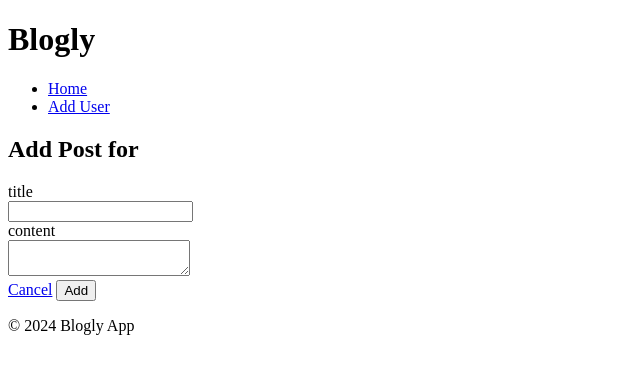
After one commit to SeanFroe/SQL_AL_Exercise_Bogly_PT_1, a Flask app: template templates/posts/new.html in a window 1280 px wide. The commit adds this page. Shown: the top 374 px of the page, without its empty margins (0-640 px from the left). Run offline with Flask 3, Linux system fonts and the light colour scheme; the template is opened without the code that fills it, so the values that code supplies are empty.

Commit message:
updating files to reflect update for project part 2.

```diff
--- a/app.py
+++ b/app.py
@@ -2,15 +2,16 @@
 
 from flask import Flask, request, render_template, redirect, flash, session
 from flask_debugtoolbar import DebugToolbarExtension
-from models import db, connect_db, User
+from models import db, connect_db, User, Post
 
 app = Flask(__name__)
 app.config['SQLALCHEMY_DATABASE_URI'] = 'postgresql:///blogly'
 app.config['SQLALCHEMY_TRACK_MODIFICATIONS'] = False
 app.config['SQLALCHEMY_ECHO'] = True
 app.config['SECRET_KEY'] = "blogly"
-app.config['DEBUG_TB_INTERCEPT_REDIRECTS'] = True
-debug = DebugToolbarExtension(app)
+# app.config['DEBUG_TB_INTERCEPT_REDIRECTS'] = True
+# app.config['DEBUG'] = False
+# debug = DebugToolbarExtension(app)
 
 connect_db(app)
 with app.app_context():
@@ -19,8 +20,16 @@ with app.app_context():
 
 @app.route('/')
 def root():
-    """Homepage redircts to list of users Page"""
-    return redirect('/users')
+    """Homepage show top 5 post by time created"""
+
+    posts = Post.query.order_by(Post.created_at.desc()).limit(5).all()
+    return render_template("posts/homepage.html", posts=posts)
+
+@app.errorhandler(404)
+def page_not_found(e):
+    """Show 404 NOT FOUND page"""
+
+    return render_template('404.html'), 404
 ####################################################################################
 # USERS ROUTE
 
@@ -81,5 +90,66 @@ def user_destroy(user_id):
     user =User.query.get_or_404(user_id)
     db.session.delete(user)
     db.session.commit()
+    flash(f"User {user.full_name} deleted.")
 
     return redirect("/users")
+# #############################################################################
+# POST ROUTES
+
+@app.route("/users/<int:user_id>/posts/new", methods=["GET"])
+def new_post_form(user_id):
+    """User form to submit new post"""
+    user = User.query.get_or_404(user_id)
+    return render_template('posts/new.html', user=user)
+
+@app.route("/users/<int:user_id>/posts/new", methods=["POST"])
+def posts_new(user_id):
+    """Handle form submission for creating a new post for a specific user"""
+    user = User.query.get_or_404(user_id)
+    new_post = Post(title=request.form['title'],
+                    content=request.form['content'],
+                     user=user)
+
+    db.session.add(new_post)
+    db.session.commit()
+    flash(f"Post '{new_post.title}' added.")
+
+    return redirect(f"/users/{user_id}")
+
+@app.route("/posts/<int:post_id>")
+def posts_show(post_id):
+    """Show a page with info on a specific post"""
+
+    post= Post.query.get_or_404(post_id)
+    return render_template("posts/show.html", post=post)
+
+@app.route('/posts/<int:post_id>/edit')
+def post_edit(post_id):
+    """Show a form to edit an existing post"""
+
+    post = Post.query.get_or_404(post_id)
+
+    return render_template('posts/edit.html', post=post)
+
+@app.route('/posts/<int:post_id>/edit', methods=["POST"])
+def post_update(post_id):
+    """Handle form submission for updating an existing post"""
+
+    post = Post.query.get_or_404(post_id)
+    post.title = request.form['title']
+    post.content= request.form['content']
+
+    db.session.add(post)
+    db.session.commit()
+    return redirect(f"/users/{post.user_id}")
+
+@app.route('/posts/<int:post_id>/delete', methods=["POST"])
+def posts_destroy(post_id):
+
+    post =Post.query.get_or_404(post_id)
+
+    db.session.delete(post)
+    db.session.commit()
+    flash(f"Post {post.title} is deleted.")
+
+    return redirect(f"/users/{post.user_id}")
--- a/templates/base.html
+++ b/templates/base.html
@@ -15,7 +15,7 @@
       <h1>Blogly</h1>
       <nav>
         <ul>
-          <li><a href="{{ url_for('users_index') }}">Home</a></li>
+          <li><a href="{{ url_for('root') }}">Home</a></li>
           <li><a href="{{ url_for('users_new_form') }}">Add User</a></li>
         </ul>
       </nav>
--- /dev/null
+++ b/templates/posts/new.html
@@ -0,0 +1,45 @@
+{% extends 'base.html' %}
+<!--  -->
+{% block title %}Add Post{% endblock %}
+<!--  -->
+{% block content %}
+
+<h2>Add Post for {{user.full_name}}</h2>
+<!-- Post Form -->
+<form class="form-group" method="POST">
+  <!-- Title Text Input -->
+  <div class="form-group row">
+    <label for="title" class="col-sm-2 col-form-label">title</label>
+    <div class="col-sm-10">
+      <input
+        type="text"
+        class="form-control"
+        id="title"
+        name="title"
+        placeholder=""
+      />
+    </div>
+  </div>
+  <!-- Content Text Input -->
+  <div class="form-group row">
+    <label for="content" class="col-sm-2 col-form-label">content</label>
+    <div class="col-sm-10">
+      <textarea
+        class="form-control"
+        id="content"
+        name="content"
+        placeholder=""
+      ></textarea>
+    </div>
+  </div>
+
+  <!-- Add Button -->
+  <div class="form-group row">
+    <div class="ml-auto mr-3">
+      <a href="/users/{{user.id}}" class="btn btn-info">Cancel</a>
+      <button type="submit" class="btn btn-success">Add</button>
+    </div>
+  </div>
+</form>
+
+{% endblock %}
```
Also changed, not shown: models.py (+29 -1 lines), templates/404.html (added, +8 -0 lines), templates/posts/edit.html (added, +45 -0 lines), templates/posts/homepage.html (added, +18 -0 lines), templates/posts/show.html (added, +36 -0 lines), templates/users/show.html (+17 -0 lines), 1 other file.
